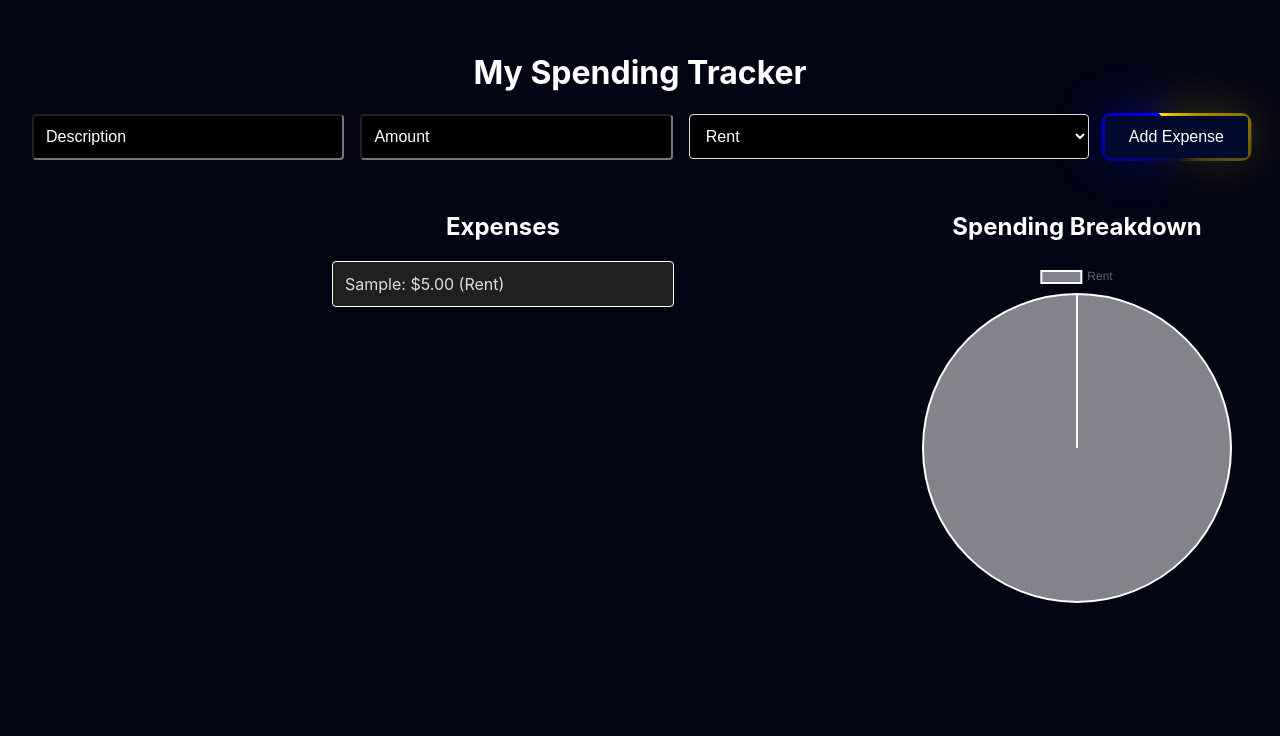
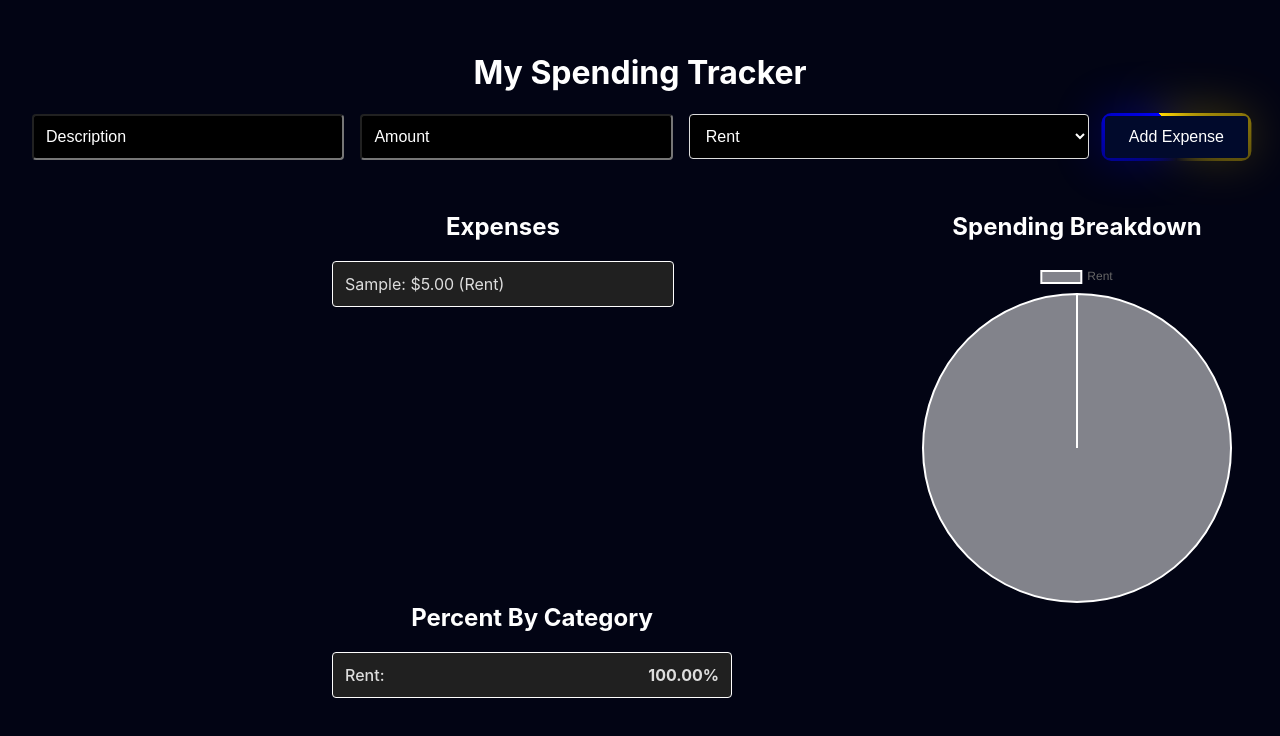
Before and after one commit to amarquez28/my-spending-tracker, a React (Create React App) app: page / in a window 1280 px wide. Both pictures are taken after typing "Sample", "5" into the empty fields and a click on the button "Add Expense". Shown: the top 736 px of the page. Built offline with nearby package versions, Linux system fonts and the light colour scheme.

Commit message:
added percentage by category

```diff
--- a/src/App.css
+++ b/src/App.css
@@ -107,6 +107,20 @@ button[type="submit"]:hover{
   margin: 0 auto;
   margin-left: 200px;
 }
+.percentages-container{
+  text-align: center;
+  border-radius: 8px;
+  margin-left: 300px;
+  max-width: 400px;
+}
+.percentages-container h2{
+  margin-top: 0;
+  text-align: center;
+}
+.percentages-container li{
+  font-weight: 500;
+}
+
 ul{
   list-style: none;
   padding: 0;
--- a/src/App.tsx
+++ b/src/App.tsx
@@ -4,6 +4,7 @@ import { Expense } from './types';
 import ExpenseForm from './components/ExpenseForm';
 import ExpenseList from './components/ExpenseList';
 import SpendingPieChart from './components/SpendingPieChart';
+import Percentages from './components/Percentages';
 
 const App: React.FC = () => {
   const [expenses, setExpenses] = useState <Expense[]> (() => {
@@ -39,6 +40,7 @@ const App: React.FC = () => {
         <ExpenseList expenses={expenses}/>
         <SpendingPieChart expenses={expenses}/>
       </div>
+        <Percentages expenses={expenses}/>
     </div>
   );
 };
--- /dev/null
+++ b/src/components/Percentages.tsx
@@ -0,0 +1,38 @@
+import React from "react";
+import { Expense } from "../types";
+
+interface PercentagesListProps{
+    expenses: Expense[];
+}
+
+const Percentages: React.FC<PercentagesListProps> = ({expenses}) => {
+    const totalSpending = expenses.reduce((acc,expense) => acc + expense.amount, 0);
+    const spendingByCategory = expenses.reduce((acc, expense) => {
+        acc[expense.category] = (acc[expense.category] || 0) + expense.amount;
+        return acc;
+    }, {} as Record<string, number>);
+
+    const Percentages = Object.keys(spendingByCategory).map(category =>{
+        const categoryTotal = spendingByCategory[category];
+        const percentage = totalSpending > 0 ? (categoryTotal / totalSpending) *  100: 0;
+        return {
+            category,
+            percentage: percentage.toFixed(2)
+        };
+    });
+    return (
+        <div className="percentages-container">
+            <h2>Percent By Category</h2>
+            <ul>
+                {Percentages.map(({category, percentage}) =>(
+                    <li key={category}>
+                        <span>{category}:</span>
+                        <strong>{percentage}%</strong>
+                    </li>
+                ))}
+            </ul>
+        </div>
+    );
+};
+
+export default Percentages;
```
